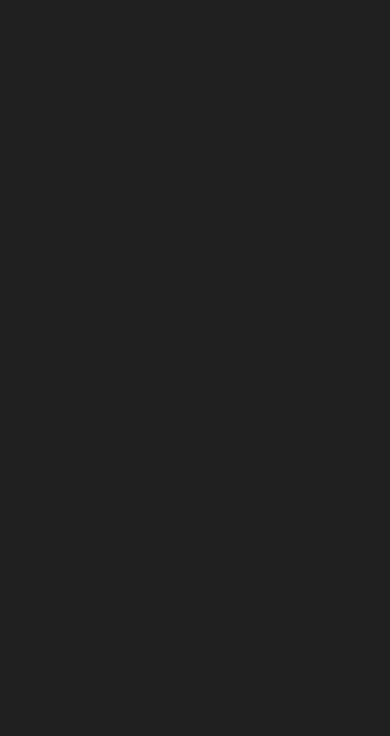
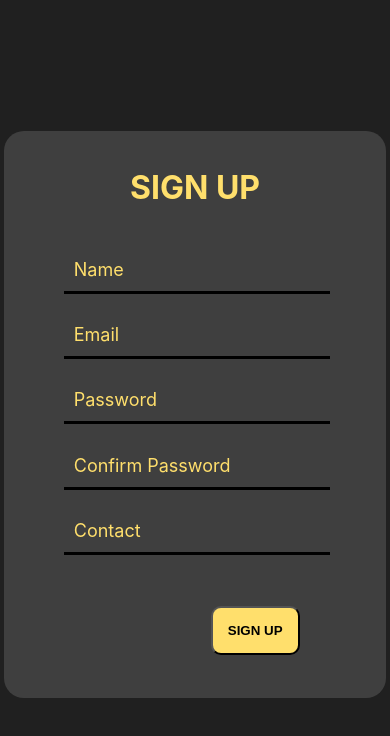
Before and after one commit to schaughule21/mtbs, a React (Create React App) app: page /sign-up in a window 390 px wide. Shown: the top 736 px of the page. Built offline with nearby package versions, Linux system fonts and the light colour scheme.

Commit message:
Signup module complete

```diff
--- a/src/App.js
+++ b/src/App.js
@@ -2,6 +2,7 @@
 import { BrowserRouter as Router, Switch, Route } from "react-router-dom";
 import Home from "./components/Home";
 import Login from "./components/login/UserLogin";
+import Signup from "./components/login/Signup";
 import BookTickets from "./components/BookTickets";
 import Profile from "./components/Menu/Profile";
 import ValidateUser from "./components/validateUser";
@@ -11,6 +12,7 @@
   return (
     <Router>
       <Route path="/" exact={true} component={Login} />
+      <Route path="/sign-up" exact={true} component={Signup} />
       <Switch>
         <Route
           path="/Home"
--- /dev/null
+++ b/src/components/login/Signup.js
@@ -0,0 +1,162 @@
+import React, { useState, useEffect } from "react";
+import { useHistory } from "react-router-dom";
+import "./login.scss";
+import { addUser } from "./loginCrud";
+
+const Signup = () => {
+  let history = useHistory();
+  const [userName, setName] = useState("");
+  const [contact, setContact] = useState("");
+  const [email, setEmail] = useState("");
+  const [password, setPassword] = useState("");
+  const [error, setError] = useState("");
+  const [confirmPass, setConfirmPass] = useState("");
+
+  const handleSubmit = async (e) => {
+    e.preventDefault();
+    validateEmail(email);
+    validate();
+    const data = {
+      userName,
+      email,
+      contact,
+      password,
+      type: "user",
+    };
+    if (error === "") {
+      console.log(`data`, data);
+      await addUser(data);
+      var status = JSON.parse(localStorage.getItem("loginStatus"));
+      if (status?.signedIn) {
+        history.push("/Home");
+      }
+    }
+  };
+  const validate = () => {
+    if (password === confirmPass) {
+      setError("");
+    } else {
+      setError("Password do not match");
+    }
+    if (contact.length != 10) {
+      setError("Please enter valid contact");
+    }
+  };
+
+  function validateEmail(email) {
+    const re =
+      /^(([^<>()[\]\\.,;:\s@"]+(\.[^<>()[\]\\.,;:\s@"]+)*)|(".+"))@((\[[0-9]{1,3}\.[0-9]{1,3}\.[0-9]{1,3}\.[0-9]{1,3}\])|(([a-zA-Z\-0-9]+\.)+[a-zA-Z]{2,}))$/;
+    return re.test(String(email).toLowerCase());
+  }
+
+  const [isDesktop, setDesktop] = useState(window.innerWidth > 800);
+
+  const updateMedia = () => {
+    setDesktop(window.innerWidth > 800);
+  };
+
+  useEffect(() => {
+    window.addEventListener("resize", updateMedia);
+    return () => window.removeEventListener("resize", updateMedia);
+  });
+
+  return (
+    <>
+      <div style={isDesktop ? { display: "flex" } : {}}>
+        {isDesktop ? (
+          <img
+            src="https://www.3an.org/wp-content/uploads/Learn-To-Make-An-Online-Movie-Ticket-Booking-Online.jpg"
+            alt="Movie theatre image"
+            width="50%"
+          />
+        ) : null}
+        <div className="login-main" style={isDesktop ? { width: "50%" } : {}}>
+          <div style={{ display: "flex", flexDirection: "column" }}>
+            <div className="box">
+              <h1 style={{ color: "#FFDF6C", backgroundColor: "transparent" }}>
+                SIGN UP
+              </h1>
+              <form onSubmit={handleSubmit}>
+                <div class="floating-label-group">
+                  <input
+                    type="text"
+                    id="userName"
+                    class="form-control"
+                    autocomplete="off"
+                    autofocus
+                    onChange={(e) => setName(e.target.value)}
+                    required
+                  />
+                  <label class="floating-label">Name</label>
+                </div>
+
+                <div class="floating-label-group">
+                  <input
+                    type="text"
+                    id="email"
+                    class="form-control"
+                    autocomplete="off"
+                    autofocus
+                    onChange={(e) => setEmail(e.target.value)}
+                    required
+                  />
+                  <label class="floating-label">Email</label>
+                </div>
+
+                <div class="floating-label-group">
+                  <input
+                    type="password"
+                    id="password"
+                    class="form-control"
+                    autocomplete="off"
+                    onChange={(e) => setPassword(e.target.value)}
+                    required
+                  />
+                  <label class="floating-label">Password</label>
+                </div>
+
+                <div class="floating-label-group">
+                  <input
+                    type="password"
+                    id="confirmpassword"
+                    class="form-control"
+                    autocomplete="off"
+                    onChange={(e) => setConfirmPass(e.target.value)}
+                    required
+                  />
+                  <label class="floating-label">Confirm Password</label>
+                </div>
+                <div class="floating-label-group">
+                  <input
+                    type="number"
+                    id="contact"
+                    class="form-control"
+                    autocomplete="off"
+                    onChange={(e) => setContact(e.target.value)}
+                    required
+                  />
+                  <label class="floating-label">Contact</label>
+                </div>
+                <div>
+                  <label>{error}</label>
+                </div>
+
+                <button>SIGN UP</button>
+              </form>
+            </div>
+            <div
+              style={{
+                display: "inline-flex",
+                marginTop: "15px",
+                justifyContent: "right",
+                maxWidth: "100%",
+              }}
+            ></div>
+          </div>
+        </div>
+      </div>
+    </>
+  );
+};
+
+export default Signup;
--- a/src/components/login/UserLogin.js
+++ b/src/components/login/UserLogin.js
@@ -88,7 +88,7 @@
               <span style={{ marginRight: "10px" }}>
                 Don't have an account?
               </span>
-              <a href="#">Sign Up</a>
+              <a href="/sign-up">Sign Up</a>
             </div>
           </div>
         </div>
--- a/src/components/login/login.scss
+++ b/src/components/login/login.scss
@@ -11,7 +11,7 @@
     background-color: #3F3F3F;
     display: flex;
     align-items: center;
-    height: 350px;
+    height: 100%;
     width: 350px;
     flex-direction: column;
     border-radius: 20px;
--- a/src/components/login/loginCrud.js
+++ b/src/components/login/loginCrud.js
@@ -3,6 +3,23 @@
 const api = axios.create({
   baseURL: `http://localhost:5000/`,
 });
+
+export function addUser(req) {
+  return api
+    .post("/users/add", req)
+    .then((res) => {
+      localStorage.setItem(
+        "loginStatus",
+        JSON.stringify({
+          token: res.data.token,
+          signedIn: true,
+        })
+      );
+    })
+    .catch((err) => {
+      console.log(err);
+    });
+}
 
 export function getUserToken(req) {
   return api
```
Also changed, not shown: src/components/validateUser.js (+8 -10 lines).
